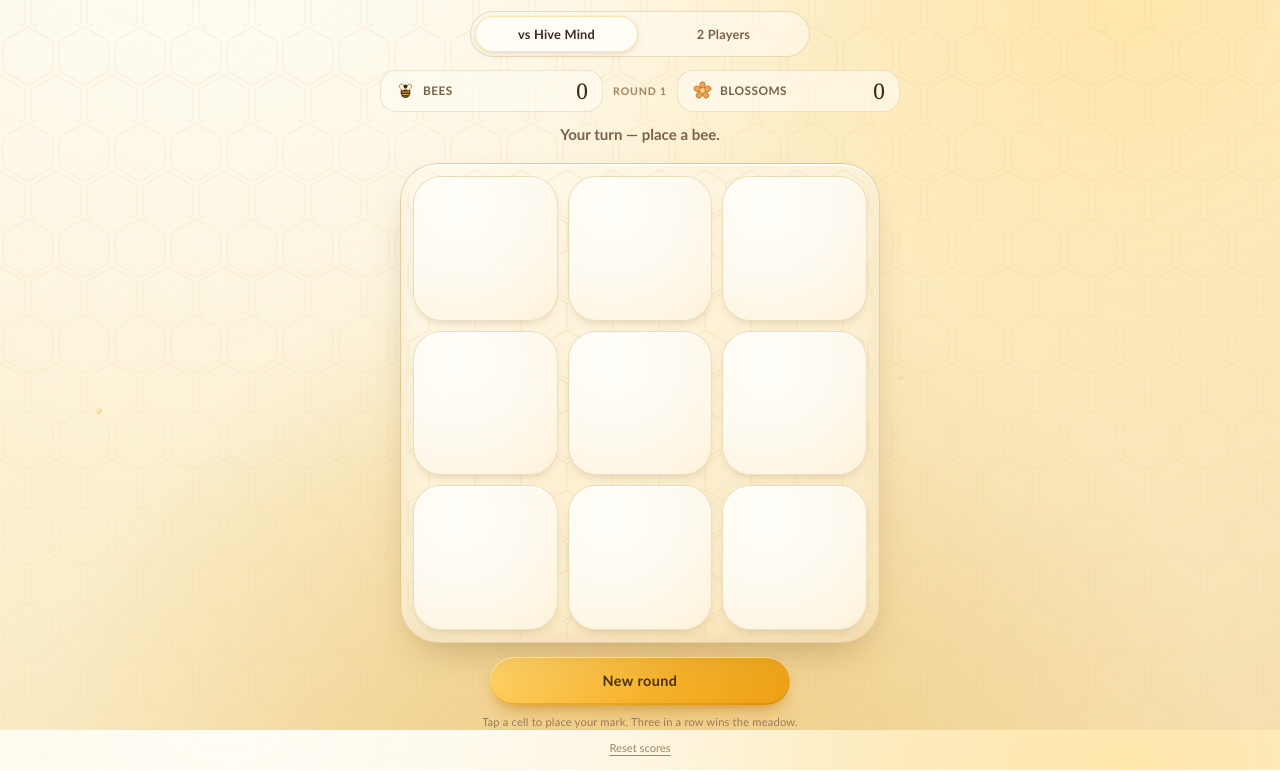
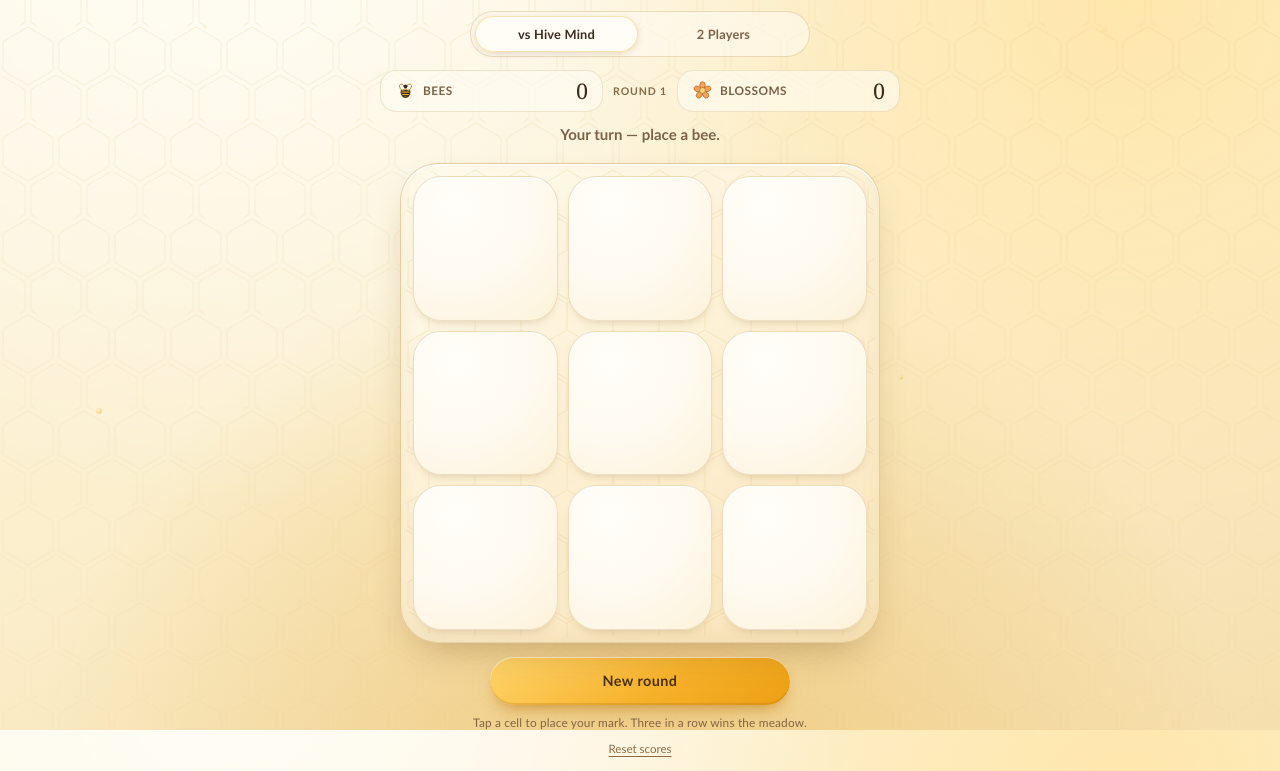
Before and after one commit to Old-GenS/hive-tic, a plain HTML site: page index.html in a window 1280 px wide. Shown: the part 70-841 px from the top of the page. Drawn offline with Linux system fonts and the light colour scheme.

Commit message:
Polish small-text contrast and document the game

```diff
--- a/index.html
+++ b/index.html
@@ -293,7 +293,7 @@
     font-weight: 700;
     letter-spacing: .08em;
     text-transform: uppercase;
-    color: #a1845d;
+    color: #866a44;
     white-space: nowrap;
   }
 
@@ -480,9 +480,9 @@
     margin: 0;
     max-width: 360px;
     text-align: center;
-    font-size: .7rem;
+    font-size: .74rem;
     line-height: 1.45;
-    color: #987b56;
+    color: #826541;
     letter-spacing: .015em;
   }
 
@@ -490,9 +490,9 @@
     padding: 2px 8px;
     border: 0;
     background: none;
-    color: #a4865f;
+    color: #8a6c46;
     font: inherit;
-    font-size: .7rem;
+    font-size: .72rem;
     text-decoration: underline;
     text-underline-offset: 3px;
     cursor: pointer;
```
Also changed, not shown: 1 other file.
